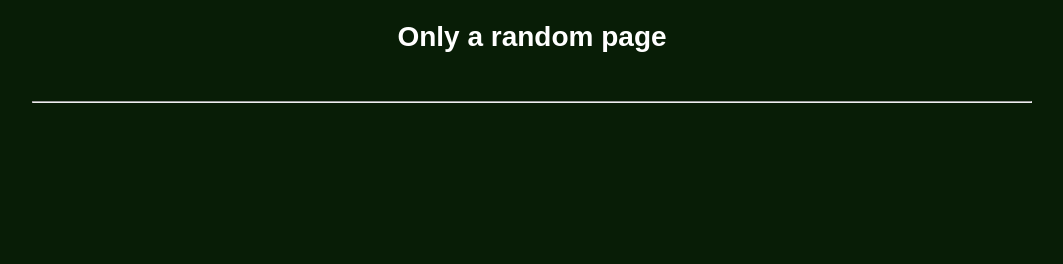
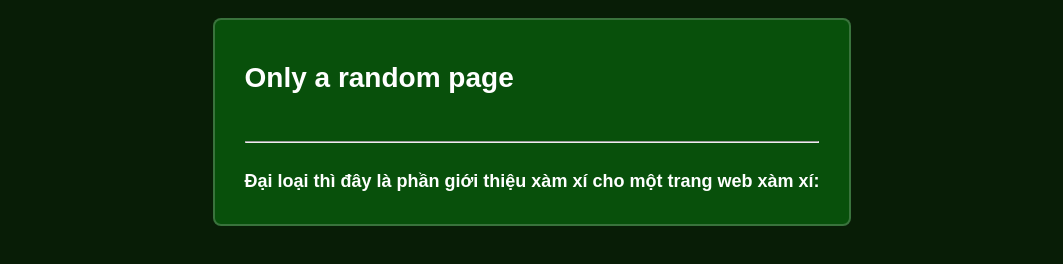
Before and after one commit to kaitoz11/cuong, a plain HTML site: page index.html in a window 1280 px wide. Shown: the whole page, without its empty margins (108-1171 px from the left). Drawn offline with Linux system fonts and the light colour scheme.

Commit message:
Update index.html
gốc

```diff
--- a/index.html
+++ b/index.html
@@ -1,14 +1,19 @@
-<html>
+<html lang="vi">
 <head>
-  <title>Khu vực lưu Video của Cường</title>
+  <title>Khu vực của Cường</title>
   <link rel="stylesheet" href="css/style.css">
 </head>
 <body>
-    <div class="wrapper">
-        <h1>Only a random page</h1>
-        <br>
-        <hr>
-        <br>
+    <div class="content">
+      <h1>Only a random page</h1>
+      <br>
+      <hr>
+      <br>
+      <span class="size4">Đại loại thì đây là phần giới thiệu xàm xí cho một trang web xàm xí:</span>
+      <br>
+      <div class="quote">
+
+      </div>
     </div>
 </body>
 </html>
```
